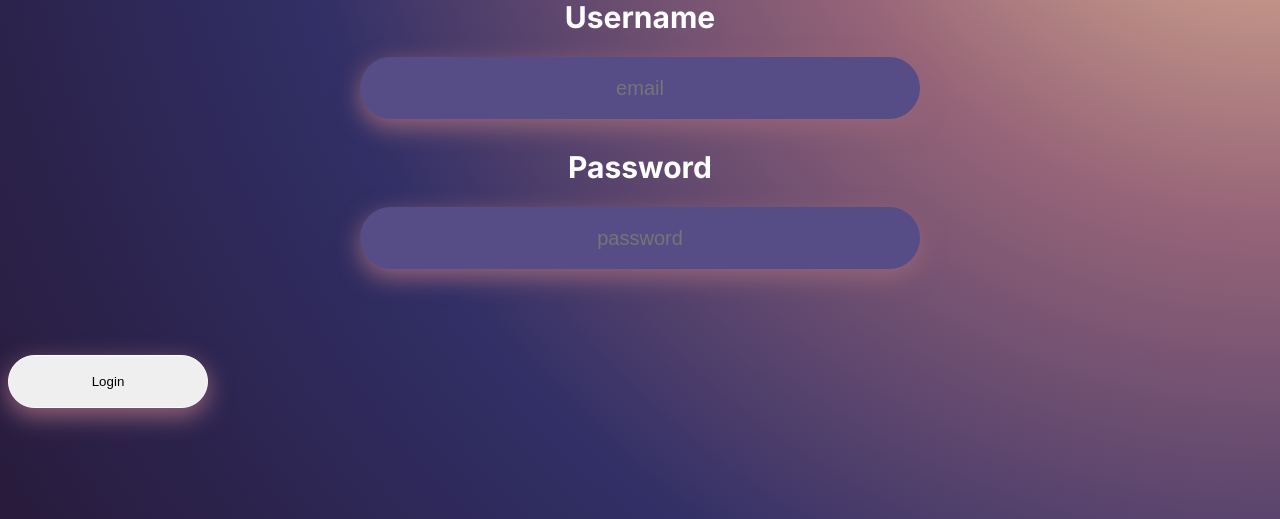
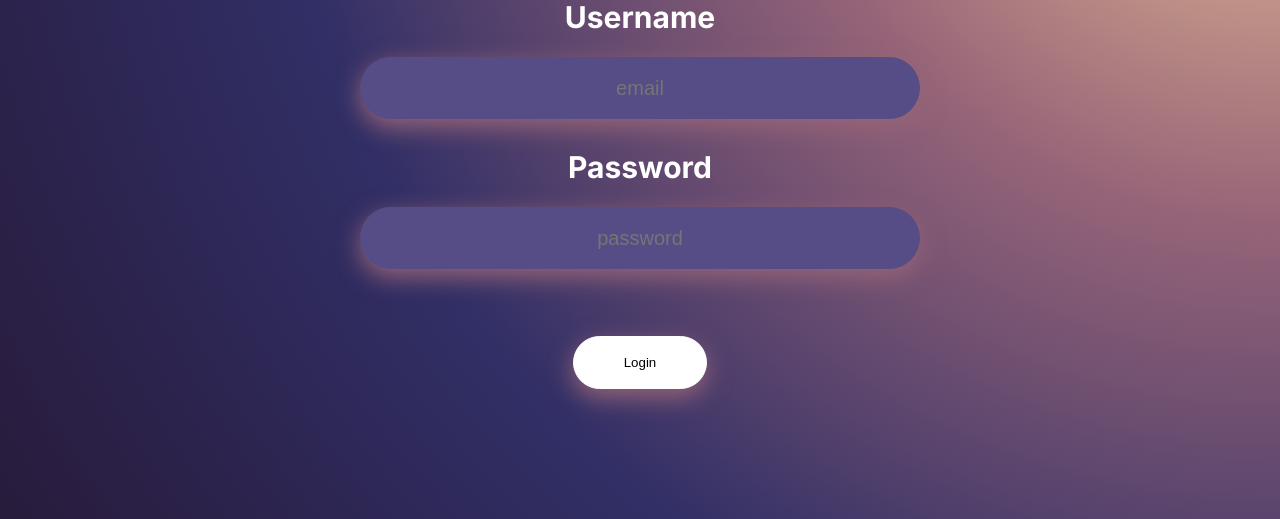
Before and after one commit to FEUP-LTW-2024/ltw-project-2024-ltw18g01, a PHP site: page /login.php in a window 1280 px wide. Shown: the part 281-800 px from the top of the page. Run offline with PHP 8.4, Linux system fonts and the light colour scheme; data comes from the database, SQL or seed files in the repository.

Commit message:
mudanças minimas

```diff
--- a/css/login_reg.css
+++ b/css/login_reg.css
@@ -35,14 +35,18 @@
     align-items: center; /* Center vertically */
 }
 
-.form_button {
+#form_button {
+
     height: 4em;
     border-radius: 40px;
     border: 1.5px solid white;
     box-shadow: 0 8px 24px #966478;
-    width: 15em;
-    margin: auto;
-    margin-top: 1em;
+    width: 10em; /* Em vez de 'width: 15em;' */
+    margin-top: 5em;
+    justify-content: center; /* Center horizontally */
+    align-items: center;
+    background-color: white;
+
 }
 
 
--- a/pages/gaming.php
+++ b/pages/gaming.php
@@ -2,8 +2,6 @@
   declare(strict_types = 1);
 
   require_once(__DIR__ . '/../sessions/session.php');
-  $session = new Session();
-
   require_once(__DIR__ . '/../db/connection.db.php');
   require_once(__DIR__ . '/../db/user.class.php');
   require_once(__DIR__ . '/../templates/common.tpl.php');
--- a/pages/index.php
+++ b/pages/index.php
@@ -2,8 +2,6 @@
   declare(strict_types = 1);
 
   require_once(__DIR__ . '/../sessions/session.php');
-  $session = new Session();
-
   require_once(__DIR__ . '/../db/connection.db.php');
   require_once(__DIR__ . '/../db/user.class.php');
   require_once(__DIR__ . '/../templates/common.tpl.php');
--- a/pages/item.php
+++ b/pages/item.php
@@ -2,8 +2,6 @@
   declare(strict_types = 1);
 
   require_once(__DIR__ . '/../sessions/session.php');
-  $session = new Session();
-
   require_once(__DIR__ . '/../db/connection.db.php');
   require_once(__DIR__ . '/../db/user.class.php');
   require_once(__DIR__ . '/../templates/common.tpl.php');
--- a/pages/login.php
+++ b/pages/login.php
@@ -28,7 +28,6 @@
         drawTopBar($session, $db);
         ?>
         <!-- Section of quotes-->
-
         <section>
             <div class="login-text">
                 <p id="First-text">Login to Techie</p>
@@ -46,19 +45,8 @@
                 <div class="form_rectangle">
                     <input id="input-login" type="password" name="password" placeholder="password">
                 </div>
-                <br><br>
 
-                <!--
-                <div class="form_button">
-                    <a id="form-button-hover" href="index.php">
-                        <p id="form-button-text">Login</p>
-                    </a>
-                </div>
-                -->
-
-                <br><br>
-
-                <button type="submit" class="form_button">Login</button>
+                <button type="submit"  class="form_rectangle" id="form_button">Login</button>
             </form>
         </section>
     </body>
--- a/pages/mobile.php
+++ b/pages/mobile.php
@@ -2,8 +2,6 @@
   declare(strict_types = 1);
 
   require_once(__DIR__ . '/../sessions/session.php');
-  $session = new Session();
-
   require_once(__DIR__ . '/../db/connection.db.php');
   require_once(__DIR__ . '/../db/user.class.php');
   require_once(__DIR__ . '/../templates/common.tpl.php');
--- a/pages/music.php
+++ b/pages/music.php
@@ -2,8 +2,6 @@
   declare(strict_types = 1);
 
   require_once(__DIR__ . '/../sessions/session.php');
-  $session = new Session();
-
   require_once(__DIR__ . '/../db/connection.db.php');
   require_once(__DIR__ . '/../db/user.class.php');
   require_once(__DIR__ . '/../templates/common.tpl.php');
--- a/pages/pcs.php
+++ b/pages/pcs.php
@@ -2,8 +2,6 @@
   declare(strict_types = 1);
 
   require_once(__DIR__ . '/../sessions/session.php');
-  $session = new Session();
-
   require_once(__DIR__ . '/../db/connection.db.php');
   require_once(__DIR__ . '/../db/user.class.php');
   require_once(__DIR__ . '/../templates/common.tpl.php');
--- a/pages/photo_video.php
+++ b/pages/photo_video.php
@@ -2,8 +2,6 @@
   declare(strict_types = 1);
 
   require_once(__DIR__ . '/../sessions/session.php');
-  $session = new Session();
-
   require_once(__DIR__ . '/../db/connection.db.php');
   require_once(__DIR__ . '/../db/user.class.php');
   require_once(__DIR__ . '/../templates/common.tpl.php');
--- a/pages/tvs.php
+++ b/pages/tvs.php
@@ -2,8 +2,6 @@
   declare(strict_types = 1);
 
   require_once(__DIR__ . '/../sessions/session.php');
-  $session = new Session();
-
   require_once(__DIR__ . '/../db/connection.db.php');
   require_once(__DIR__ . '/../db/user.class.php');
   require_once(__DIR__ . '/../templates/common.tpl.php');
```
Also changed, not shown: pages/register.php (+4 -12 lines).
